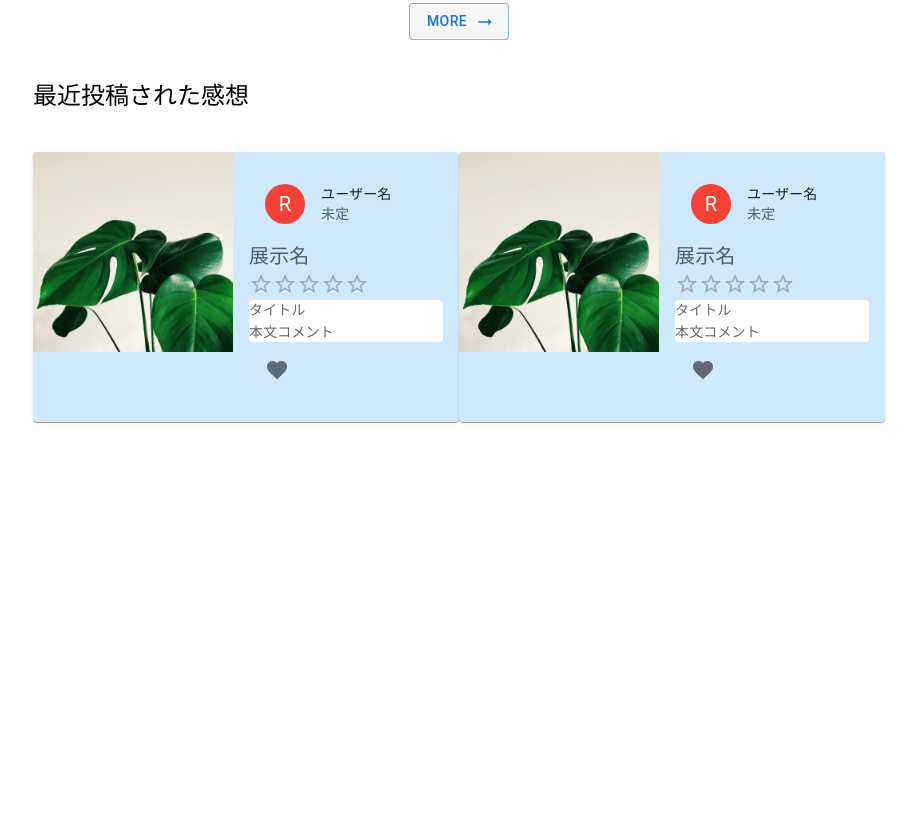
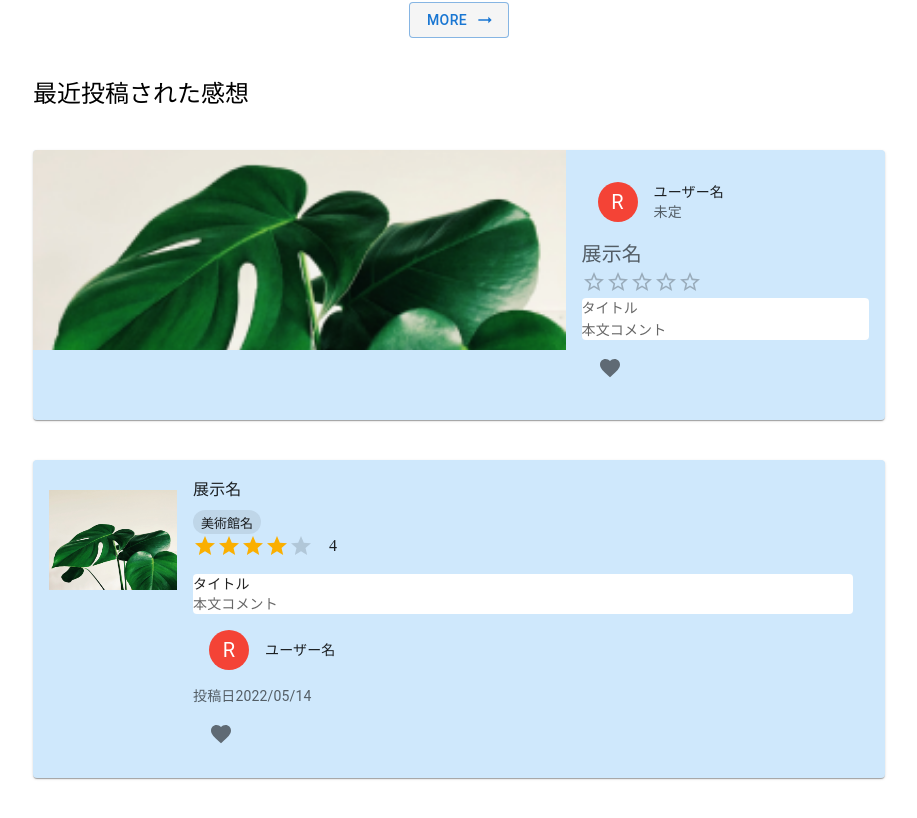
Before and after one commit to monstera3/ato, a React (Create React App) app: page / in a window 1280 px wide. Shown: the part 718-1536 px from the top of the page, without its empty margins (181-1098 px from the left). Before the commit the page ends 1180 px from the top, so only its background shows below. Built offline with nearby package versions, Linux system fonts and the light colour scheme; no server answers.

Commit message:
feat(ReviewCard): 新たなカードを追加

```diff
--- a/src/components/model/ExhibitionCard.tsx
+++ b/src/components/model/ExhibitionCard.tsx
@@ -26,7 +26,7 @@ export const ExhibitionCard = (props:{ exhibition: ExhibitionType}) => {
             alt="green iguana"
           />
           <CardContent>
-            <Typography gutterBottom variant="h5" component="div">
+            <Typography gutterBottom variant="h6" component="div">
               {props.exhibition.exhibitionName}
             </Typography>
             <Stack direction="row" spacing={1}>
--- a/src/components/page/FeaturedExhibition.tsx
+++ b/src/components/page/FeaturedExhibition.tsx
@@ -26,7 +26,6 @@ export const FeaturedExhibition=()=> {
                   {/*<Link to={'/exhibitions/'+exhibition.id}>*/}
                     <ExhibitionCard exhibition={exhibition}/>
                   {/*</Link>*/}
-
                 </Grid>
               ))}
             </Grid>
--- a/src/components/page/RecentlyReview.tsx
+++ b/src/components/page/RecentlyReview.tsx
@@ -13,11 +13,9 @@ export const RecentlyReview=()=> {
         <Typography gutterBottom variant="h5" component="div">
           最近投稿された感想
         </Typography>
-        <Box
-          sx={{ my: 5,backgroundColor: '#f5f5f5',display: 'flex',
-            justifyContent: 'space-end'}}>
+        <Box sx={{ my: 5,}}>
           <ReviewCard />
-          <ReviewCard />
+
         </Box>
 
       </Container>
--- a/src/components/page/ReviewCard.tsx
+++ b/src/components/page/ReviewCard.tsx
@@ -1,21 +1,24 @@
 import {
-  Avatar, Card, CardActions,
+  Avatar, Box, ButtonBase, Card, CardActions,
   CardContent,
   CardHeader,
-  CardMedia, IconButton,
+  CardMedia, Chip, Grid, IconButton,
   Paper,
-  Rating,
+  Rating, Stack,
   Typography
 } from '@mui/material';
 import sampleImg from '../../assets/images/sample1.png';
 import { red } from '@mui/material/colors';
 import FavoriteIcon from '@mui/icons-material/Favorite';
 import React from 'react';
+import StarIcon from '@mui/icons-material/Star';
+
 
 export const ReviewCard = () => {
   return(
+    <>
       <Card
-      sx={{ maxWidth: 460,display: 'flex',bgcolor:'#cfe8fc' }}>
+        sx={{ maxWidth: 'md',display: 'flex',backgroundColor:'#cfe8fc' ,my:5}}>
         <CardMedia
           component="img"
           height="200"
@@ -57,5 +60,94 @@ export const ReviewCard = () => {
         </CardContent>
 
       </Card>
+      <ComplexGrid />
+    </>
+
   );
 }
+
+
+const labels: { [index: string]: string } = {
+  1: '1',
+  2: '2',
+  3: '3',
+  4: '4',
+  5: '5',
+};
+
+
+const ComplexGrid = () => {
+  //星の数
+  const value = 4;
+
+  return(
+    <Paper
+      sx={{
+        p: 2,
+        margin: 'auto',
+        maxWidth: 'md',
+        flexGrow: 1,
+        backgroundColor:'#cfe8fc'
+      }}
+    >
+      <Grid container spacing={2}>
+        <Grid item>
+          <ButtonBase sx={{ width: 128, height: 128 }}>
+            <img alt="complex" src={sampleImg} height="100" width="150"/>
+          </ButtonBase>
+        </Grid>
+        <Grid item xs={12} sm container>
+          <Grid item xs container direction="column" spacing={2}>
+            <Grid item xs>
+              <Typography gutterBottom variant="subtitle1" component="div">
+                展示名              </Typography>
+              <Stack direction="row" spacing={1}>
+                <Chip label='美術館名' size="small" />
+              </Stack>
+              <Box
+                sx={{
+                  width: 200,
+                  display: 'flex',
+                  alignItems: 'center',
+                }}
+              >
+                <Rating
+                  name="text-feedback"
+                  value={value}
+                  readOnly
+                  emptyIcon={<StarIcon style={{ opacity: 0.55 }} fontSize="inherit" />}
+                />
+                <Box sx={{ ml: 2 }}>{labels[value]}</Box>
+              </Box>
+            </Grid>
+            <Grid item>
+              <Paper elevation={0}>
+                <Typography variant="body2">
+                  タイトル
+                </Typography>
+                <Typography variant="body2" color="text.secondary">
+                  本文コメント
+                </Typography>
+              </Paper>
+              <CardHeader
+                avatar={
+                  <Avatar sx={{ bgcolor: red[500] }} aria-label="recipe">
+                    R
+                  </Avatar>
+                }
+                title="ユーザー名"
+              />
+              <Typography variant="body2" color="text.secondary">投稿日2022/05/14</Typography>
+              <CardActions disableSpacing>
+                <IconButton aria-label="add to favorites">
+                  <FavoriteIcon />
+                </IconButton>
+              </CardActions>
+            </Grid>
+          </Grid>
+
+        </Grid>
+      </Grid>
+    </Paper>
+  );
+}
```
Lines whose indentation alone changed are shown as unchanged.
